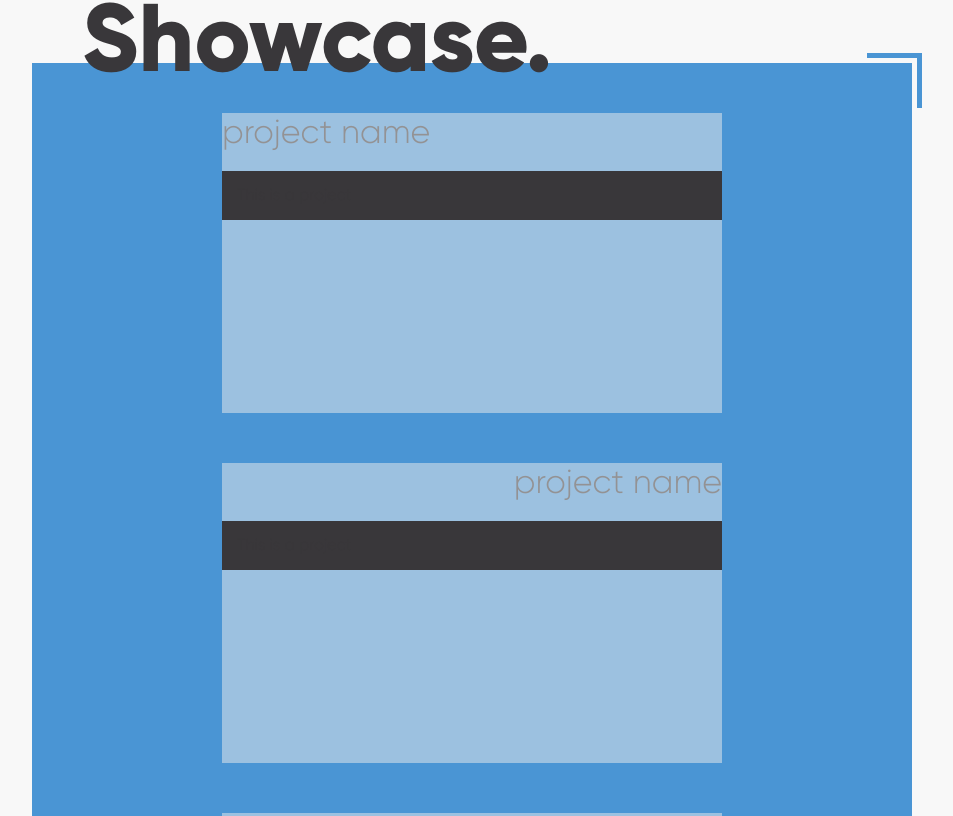
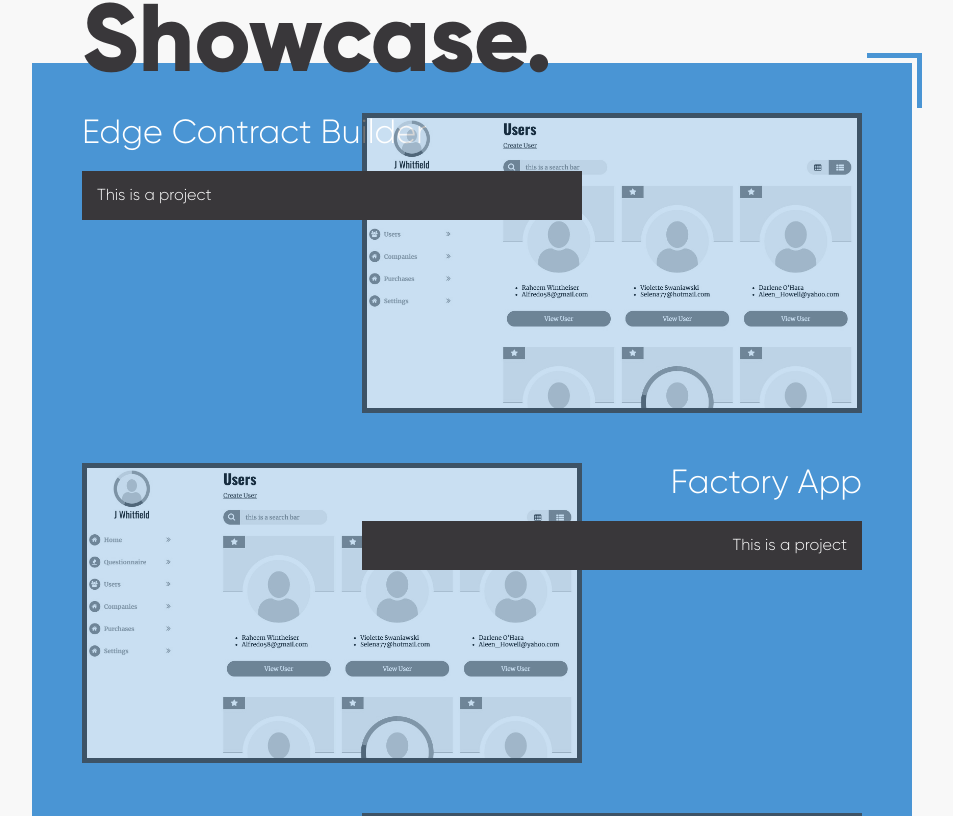
Before and after one commit to Jonjoe/website, a React (Create React App) app: page / in a window 1280 px wide. Shown: the part 1464-2280 px from the top of the page, without its empty margins (168-1121 px from the left). Built offline with nearby package versions, Linux system fonts and the light colour scheme; what @fortawesome/pro-duotone-svg-icons, @fortawesome/pro-light-svg-icons, @fortawesome/pro-solid-svg-icons would draw is missing.

Commit message:
work on projects section

```diff
--- a/src/components/implementations/FeaturedProjects/FeaturedProjects.component.tsx
+++ b/src/components/implementations/FeaturedProjects/FeaturedProjects.component.tsx
@@ -7,11 +7,11 @@ import { FProject } from "components/organisms/FeaturedProject/FeaturedProject.c
 
 const FeaturedProjects: React.FC = () => {
   return (
-    <div>
+    <React.Fragment>
       {projects.map((project: FProject) => (
         <FeaturedProject project={project} />
       ))}
-    </div>
+    </React.Fragment>
   );
 };
 
--- a/src/components/organisms/FeaturedProject/FeaturedProject.component.tsx
+++ b/src/components/organisms/FeaturedProject/FeaturedProject.component.tsx
@@ -26,10 +26,10 @@ const FeaturedProject: React.FC<FeaturedProjectProps> = props => {
   return (
     <Styled.Container>
       <Styled.Content>
-        <Text.Heading5>{project.name}</Text.Heading5>
+        <Text.Heading5 inverted>{project.name}</Text.Heading5>
 
         <Styled.ContentBody>
-          <Text.Body>{project.description}</Text.Body>
+          <Text.Body inverted>{project.description}</Text.Body>
         </Styled.ContentBody>
 
         <Styled.Tags>
@@ -38,7 +38,8 @@ const FeaturedProject: React.FC<FeaturedProjectProps> = props => {
           ))}
         </Styled.Tags>
       </Styled.Content>
-      <Styled.Image />
+
+      <Styled.Image image={project.image}/>
     </Styled.Container>
   );
 };
--- a/src/components/organisms/FeaturedProject/FeaturedProject.styles.tsx
+++ b/src/components/organisms/FeaturedProject/FeaturedProject.styles.tsx
@@ -1,13 +1,26 @@
 import styled from "styled-components";
-import { Text } from "components";
+import { theme } from 'config'
 
-export const Image = styled.div`
+interface StyledImageProps {
+  image: string;
+}
+
+export const Image = styled.div<StyledImageProps>`
   height: 300px;
   width: 500px;
   background: #eee;
-  opacity: 0.5;
   position: absolute;
   z-index: 800;
+  filter: grayscale(100%);
+  opacity: 0.7;
+  transition: all 0.318s;
+  border: 5px solid ${theme.pallet.BLACK};
+
+  ${(props: StyledImageProps) => `
+    background-image: url('/images/${props.image}');
+    background-repeat: no-repeat;
+    background-size: cover;
+  `}
 `;
 
 export const Content = styled.div`
@@ -33,7 +46,15 @@ export const Container = styled.article`
   position: relative;
   display: flex;
   min-height: 300px;
+  width: 100%;
   margin-bottom: 50px;
+
+  &:hover {
+    ${Image} {
+      filter: grayscale(0);
+      opacity: 1;
+    }
+  }
 
   &:nth-child(even) {
     justify-content: flex-end;
@@ -43,6 +64,12 @@ export const Container = styled.article`
     }
 
     ${Content} {
+    }
+
+    ${ContentBody} {
+      > * {
+        text-align: right;
+      }
     }
 
     h5 {
--- a/src/data/projects.data.ts
+++ b/src/data/projects.data.ts
@@ -1,20 +1,26 @@
 export default [
   {
-    name: "project name",
+    name: "Edge Contract Builder",
+    description: "This is a project",
+    tags: ['javascript'],
+    image: "rabbble.jpg"
+  },
+  {
+    name: "Factory App",
     description: "This is a project",
     tags: [],
-    image: ""
+    image: "rabbble.jpg"
   },
   {
-    name: "project name",
+    name: "Rabble Networking",
     description: "This is a project",
     tags: [],
-    image: ""
+    image: "rabbble.jpg"
   },
   {
-    name: "project name",
+    name: "Pizzahut App",
     description: "This is a project",
     tags: [],
-    image: ""
-  }
+    image: "rabbble.jpg"
+  },
 ];
```
Also changed, not shown: public/images/rabbble.jpg (added).
